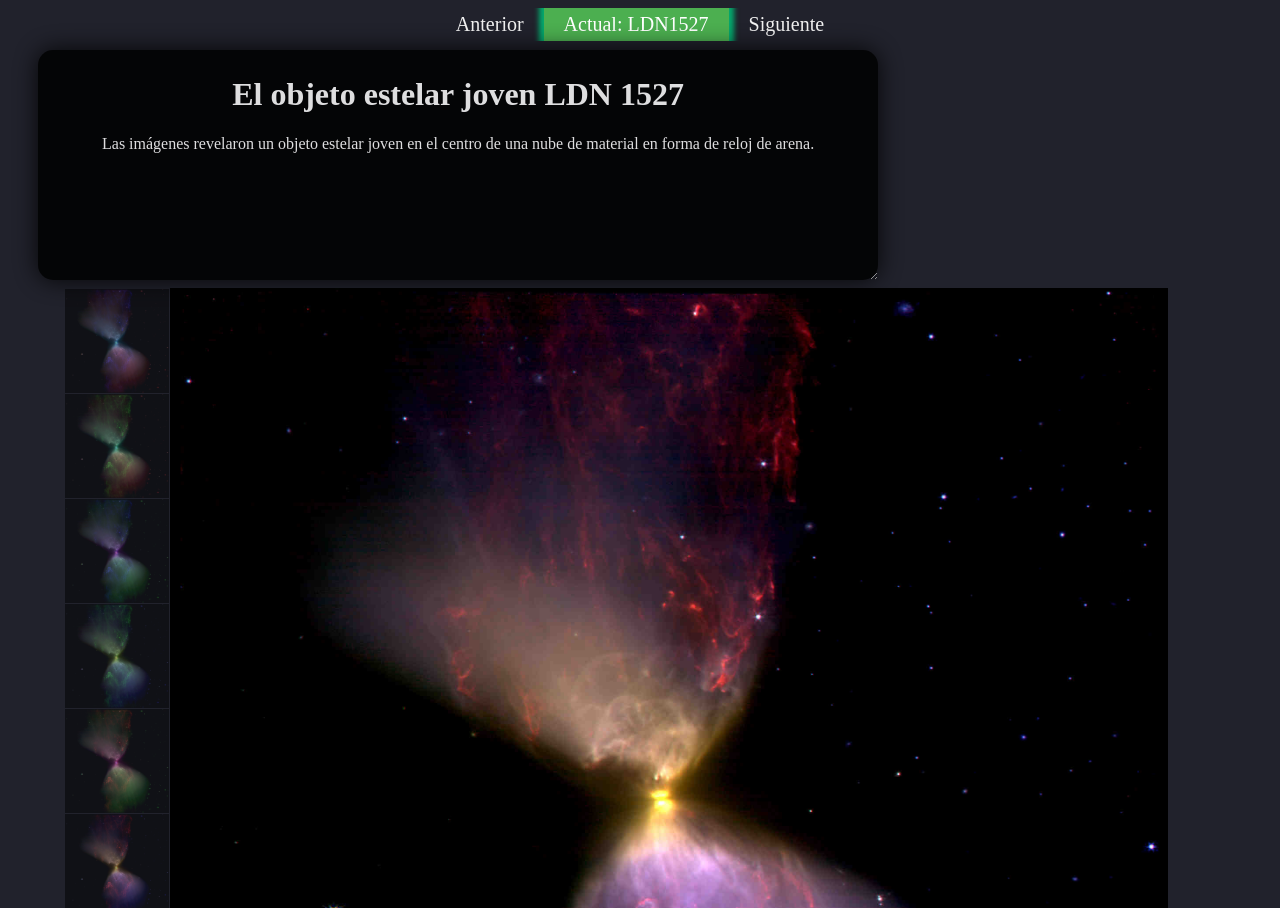
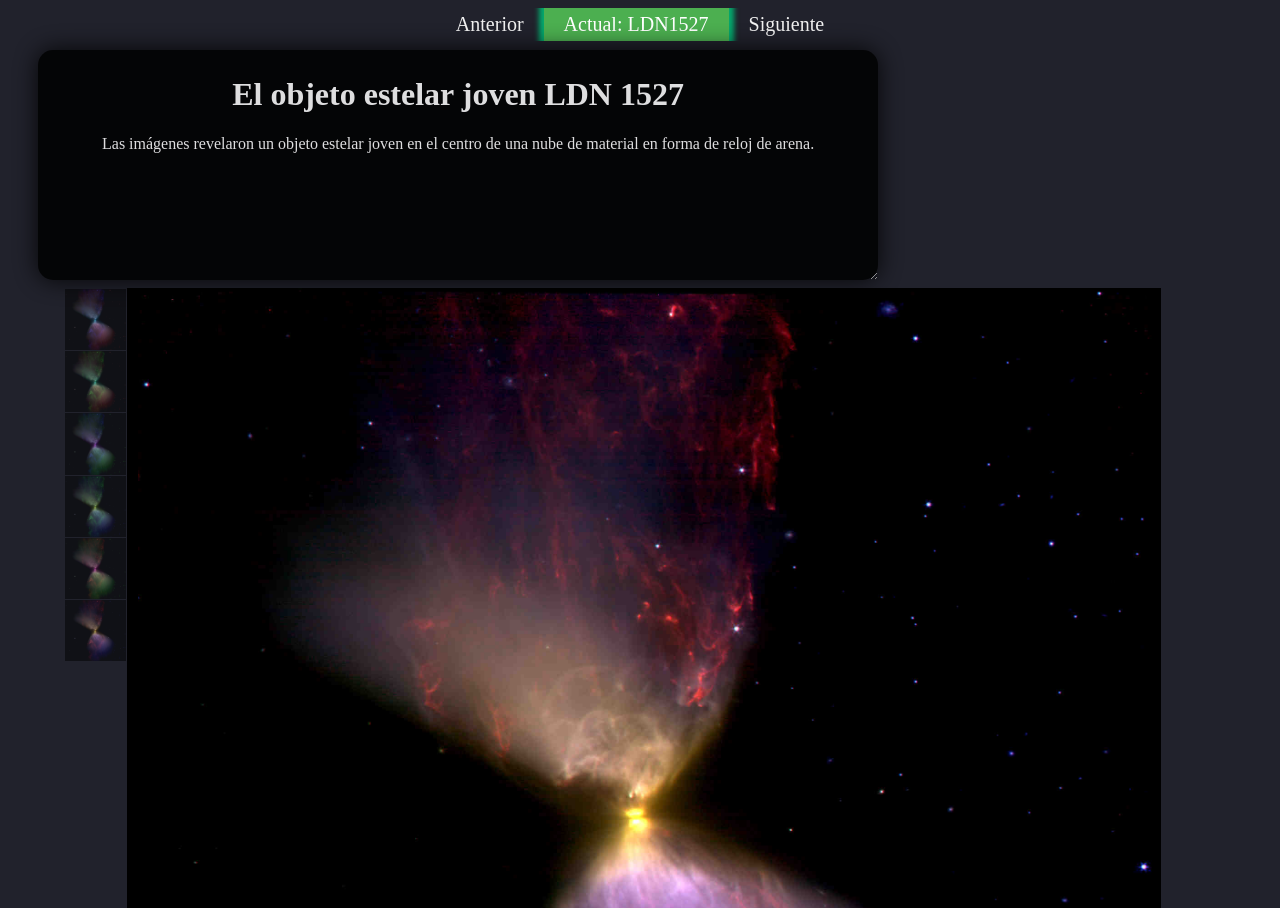
Before and after one commit to nicomedinap/nicomedinap.github.io, a Jekyll site: the page Galeria/JWST/MostrarImagenesLDN1527.html, which Jekyll copies as it is, in a window 1280 px wide. Built offline with Jekyll 4.4.1, drawn with Linux system fonts in a browser that asks for light colours.

Commit message:
Update MostrarImagenesLDN1527.html

```diff
--- a/Galeria/JWST/MostrarImagenesLDN1527.html
+++ b/Galeria/JWST/MostrarImagenesLDN1527.html
@@ -93,7 +93,7 @@ caracteristicas de ese <a> dentro del div BarraBotones */
 }
 
 .imagen-chica img{
-	height: 17%;
+	height: 10%;
 	margin: 1px 1px;
 	cursor: pointer;
 	display: block;
```
